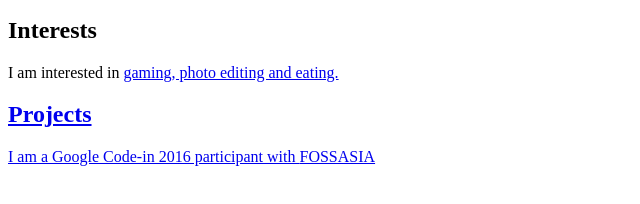
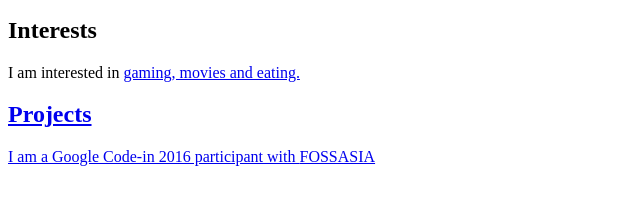
Before and after one commit to 17y2hseankhoo/17y2hseankhoo.github.io, a plain HTML site: page index.html in a window 1280 px wide. Shown: the part 446-650 px from the top of the page, 0-640 px from the left. Drawn offline with Linux system fonts and the light colour scheme.

Commit message:
Update index.html

```diff
--- a/index.html
+++ b/index.html
@@ -11,7 +11,7 @@
     <p>My name is Sean Khoo</p>
     <p>I am a 14 year old student in <a href="dunmanhigh.moe.edu.sg">Dunman High School</a>, Singapore</p>
     <h2>Interests</h2>
-    <p>I am interested in <a href="http://supercell.com/en/games/clashofclans/">gaming, photo editing and eating.</p> <!--ADD YOUR OWN LINK FOR THIS SECTION-->
+    <p>I am interested in <a href="http://supercell.com/en/games/clashofclans/">gaming, movies and eating.</p> <!--ADD YOUR OWN LINK FOR THIS SECTION-->
     <h2>Projects</h2>
     <p> I am a Google Code-in 2016 participant with <a href="http://fossasia.org">FOSSASIA</a></p>
 
```
